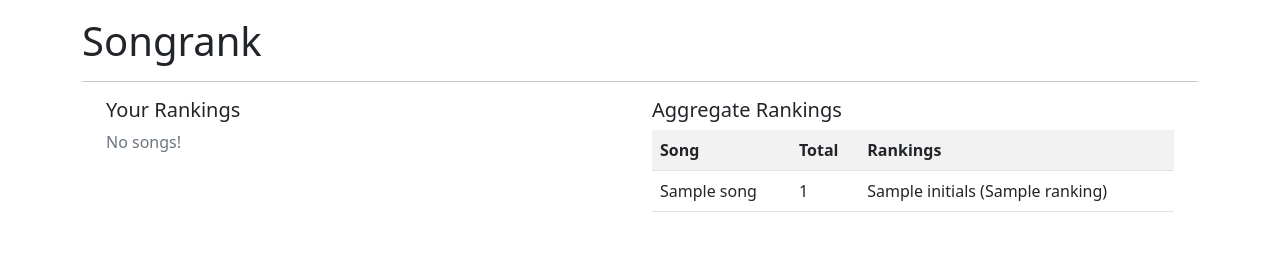
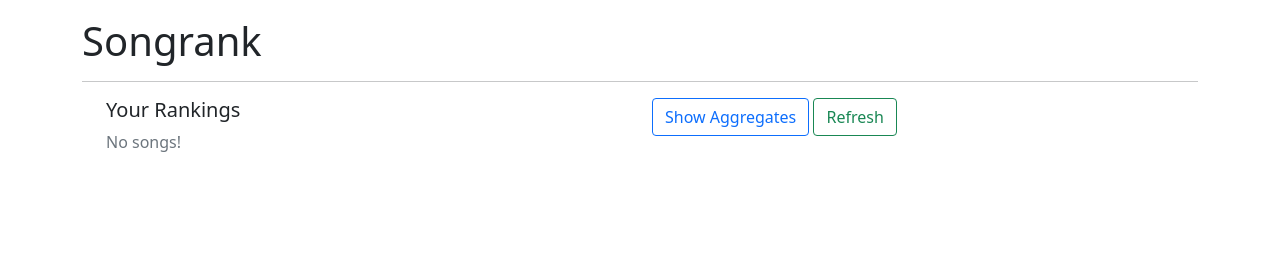
Before and after one commit to LorenDavie/songrank, a Django app: template songrank/templates/home.html in a window 1280 px wide. Shown: the part 39-300 px from the top of the page. Run offline with Django 3.2, Linux system fonts and the light colour scheme; the template is opened without the code that fills it: most values are stand-ins (such as "Sample title", 1, 10 or a date in 2020); some libraries are stand-ins or nearby versions.

Commit message:
show/hide aggregates
Signed-off-by: Loren Davie <code@axilent.com>

```diff
--- /dev/null
+++ b/songrank/static/style.css
@@ -0,0 +1,3 @@
+/*Stylesheet for songrank*/
+
+.hidden { display:none; }
--- a/songrank/templates/base.html
+++ b/songrank/templates/base.html
@@ -1,3 +1,5 @@
+{% load static %}
+
 <!doctype html>
 <html lang="en">
   <head>
@@ -7,6 +9,7 @@
 
     <!-- Bootstrap CSS -->
     <link href="https://cdn.jsdelivr.net/npm/bootstrap@5.0.0-beta1/dist/css/bootstrap.min.css" rel="stylesheet" integrity="sha384-giJF6kkoqNQ00vy+HMDP7azOuL0xtbfIcaT9wjKHr8RbDVddVHyTfAAsrekwKmP1" crossorigin="anonymous">
+    <link href="{% static 'style.css' %}" rel="stylesheet">
 
     <title>Songrank</title>
   </head>
--- a/songrank/templates/home.html
+++ b/songrank/templates/home.html
@@ -24,6 +24,12 @@
             {% endif %}
         </div>
         <div class="col">
+            <p>
+                <a href="#" id="show-agg-btn" class="btn btn-outline-primary">Show Aggregates</a>
+                <a href="#" id="refresh-btn" class="btn btn-outline-success">Refresh</a>
+            </p>
+            <div class="hidden" id="agg-panel">
+                <hr/>
                 <h5>Aggregate Rankings</h5>
                 {% if aggregate %}
                 <table class="table table-striped">
@@ -50,6 +56,7 @@
             </div>
         </div>
     </div>
+</div>
 {% endblock content %}
 
 {% block scripts %}
@@ -72,6 +79,23 @@
                $.get("/rank?ranks="+ranking_str);
            }
        });
+
+       $("#show-agg-btn").click(function(e){
+           if ($('#agg-panel').is(':hidden')) {
+               $('#agg-panel').fadeIn();
+               $('#show-agg-btn').text('Hide Aggregates');
+           }
+           else {
+               $('#agg-panel').fadeOut();
+               $('#show-agg-btn').text('Show Aggregates');
+           }
+           return false;
+       });
+
+       $('#refresh-btn').click(function(e){
+           location.reload();
+           return false;
+       });
     });
 
 </script>
```
Lines whose indentation alone changed are shown as unchanged.
